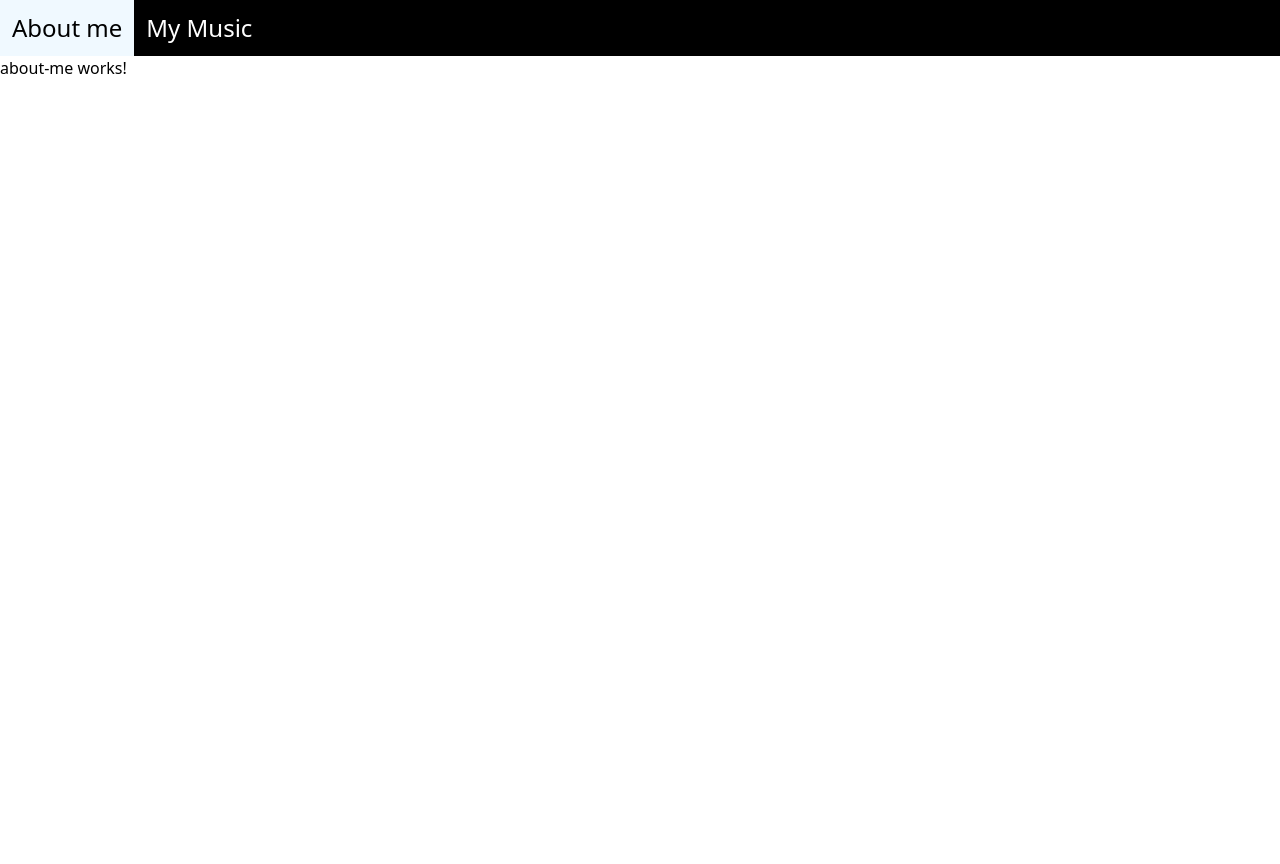
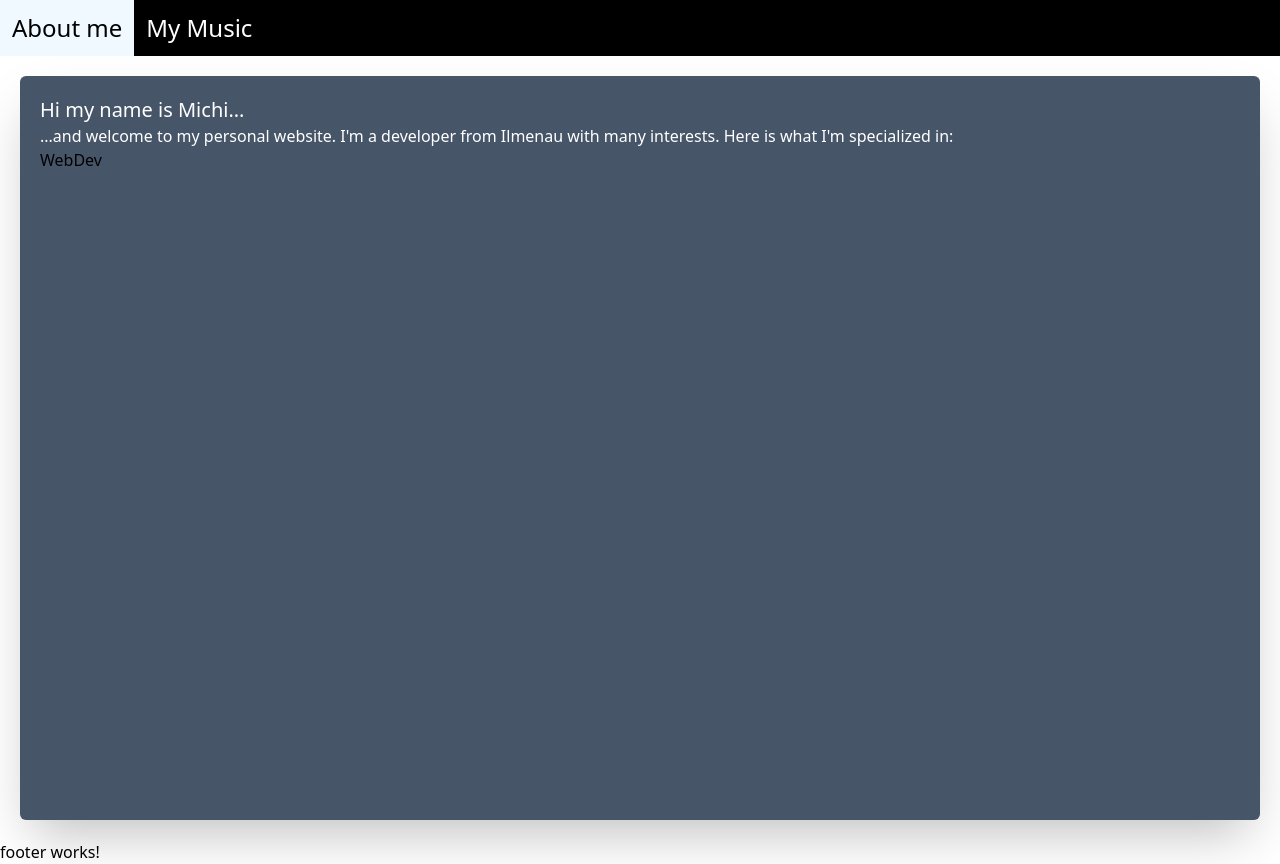
Before and after one commit to bountyface/website, an Angular app: page /about-me in a window 1280 px wide. Before the commit the page ends 800 px from the top, so only its background shows below. Built offline with nearby package versions, Linux system fonts and the light colour scheme.

Commit message:
feat: :sparkles: add footer

```diff
--- a/src/app/about-me/about-me.component.html
+++ b/src/app/about-me/about-me.component.html
@@ -1 +1,10 @@
-<p>about-me works!</p>
+<div class="bg-slate-600 h-full m-5 p-5 rounded-md shadow-2xl">
+  <div class="text-xl text-white">Hi my name is Michi...</div>
+  <div class="text-white">
+    ...and welcome to my personal website. I'm a developer from Ilmenau with
+    many interests. Here is what I'm specialized in:
+  </div>
+  <div>
+    <div>WebDev</div>
+  </div>
+</div>
--- a/src/app/app.component.html
+++ b/src/app/app.component.html
@@ -1,2 +1,7 @@
-<app-navigation-bar [navigationItems]="navigationItems"></app-navigation-bar>
-<router-outlet />
+<div class="flex flex-col h-screen">
+  <app-navigation-bar [navigationItems]="navigationItems"></app-navigation-bar>
+  <div class="h-full">
+    <router-outlet />
+    <app-footer></app-footer>
+  </div>
+</div>
--- a/src/app/app.component.ts
+++ b/src/app/app.component.ts
@@ -1,12 +1,13 @@
 import { Component } from '@angular/core';
 import { RouterOutlet } from '@angular/router';
+import { FooterComponent } from './footer/footer.component';
 import { INavigationItem } from './interfaces/navigation-item.model';
 import { NavigationBarComponent } from './navigation-bar/navigation-bar.component';
 
 @Component({
   selector: 'app-root',
   standalone: true,
-  imports: [RouterOutlet, NavigationBarComponent],
+  imports: [RouterOutlet, NavigationBarComponent, FooterComponent],
   templateUrl: './app.component.html',
   styleUrl: './app.component.scss',
 })
--- /dev/null
+++ b/src/app/footer/footer.component.html
@@ -0,0 +1 @@
+<p>footer works!</p>
```
Also changed, not shown: src/app/footer/footer.component.ts (added, +12 -0 lines), src/app/footer/footer.component.scss (added), 1 other file (tests, documents, lock files or other folders).
